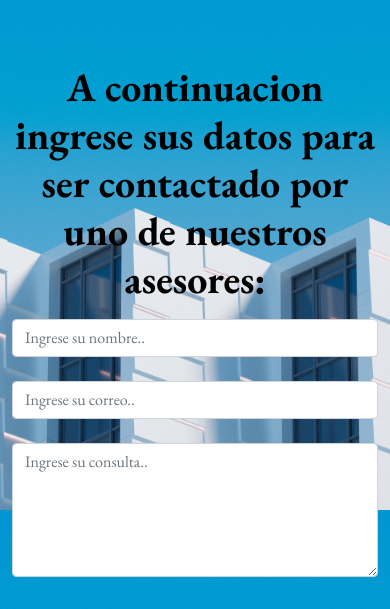
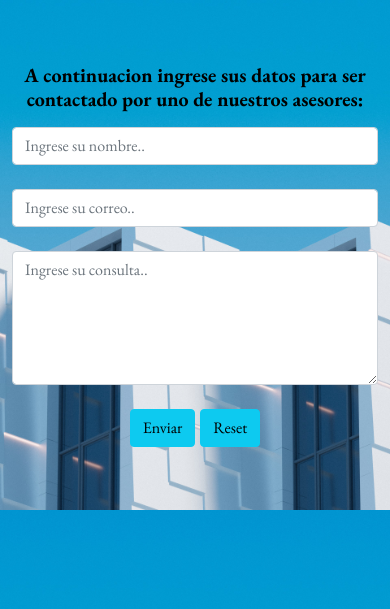
Before and after one commit to GonzaloMercadogg/Proyecto-coder, a plain HTML site: page Pages/contacto.html in a window 390 px wide. Shown: the part 75-684 px from the top of the page. Drawn offline with nearby package versions, Linux system fonts and the light colour scheme.

Commit message:
actualizacion css

```diff
--- a/css/estilos.css
+++ b/css/estilos.css
@@ -420,3 +420,13 @@ margin-left: 5%;
 
 
 }
+
+@media screen and (max-width: 720px) {
+
+.parrafo {
+    font-size: 20px;
+}
+
+
+
+}
```
